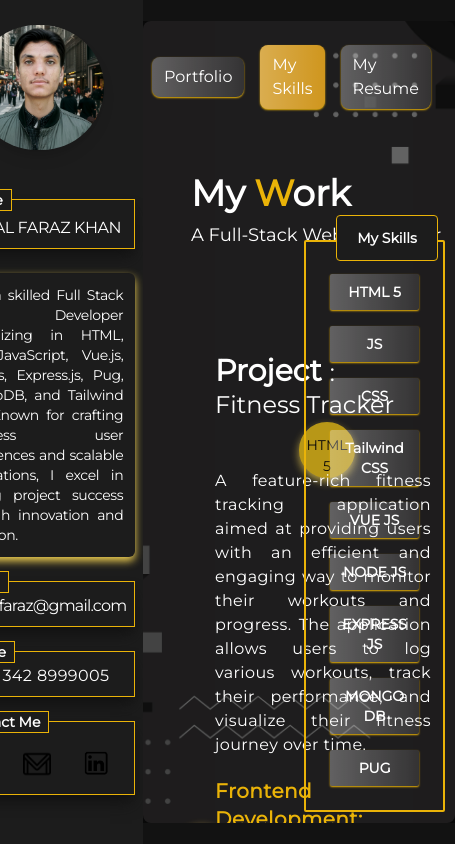
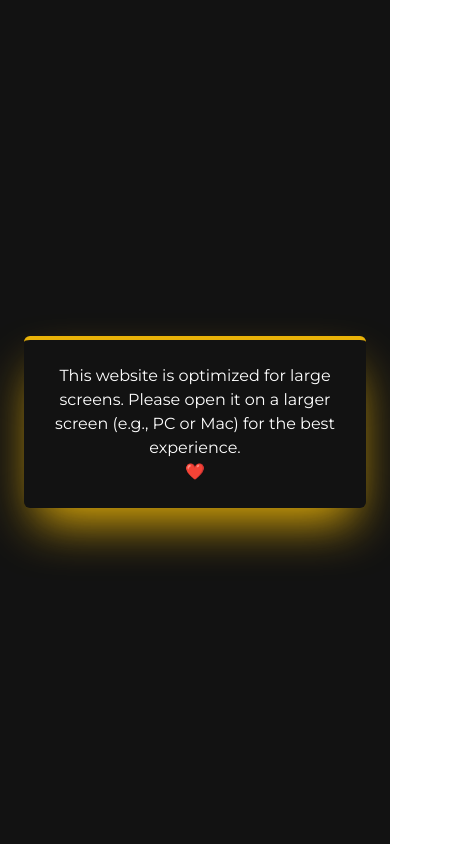
Before and after one commit to A-K-M-A-L-1/MY-Portfolio, a Vue app: page /myskills in a window 390 px wide. Shown: the whole page, 455 px wide, since content can reach past the window. Built offline with nearby package versions, Linux system fonts and the light colour scheme.

Commit message:
finished

```diff
--- a/src/App.vue
+++ b/src/App.vue
@@ -1,21 +1,56 @@
 <template>
 
 
+            <smalls-screen v-if="isSmallScreen"></smalls-screen>
 
-<router-view></router-view>
+        <div>
+            <router-view v-if="!isSmallScreen"></router-view>
+        </div>
 
 
 </template>
 
 
-<script setup>
-
-
-
-// import TheHero from './components/TheHero.vue'
+<script>
+import SmallsScreen from './components/SmallsScreen.vue';
 
 
 
 
+export default {
+  components: { SmallsScreen },
+    data() {
+        return {
+            isSmallScreen: false,
+        };
+    },
+    methods: {
+        checkScreenSize() {
+            this.isSmallScreen = window.innerWidth <= 1176;
+        },
+    },
+    mounted() {
+        this.checkScreenSize();
+        window.addEventListener('resize', this.checkScreenSize);
+    },
+    beforeDestroy() {
+        window.removeEventListener('resize', this.checkScreenSize);
+    },
+};
+</script>
 
-</script>
+<style scoped>
+.fullscreen-message {
+    display: flex;
+    align-items: center;
+    justify-content: center;
+    height: 100vh;
+    width: 100vw;
+    background-color: #fefefe;
+    color: #333;
+    text-align: center;
+    font-size: 1.25rem;
+    padding: 20px;
+    box-shadow: 0 4px 8px rgba(0, 0, 0, 0.1);
+}
+</style>
--- /dev/null
+++ b/src/components/SmallsScreen.vue
@@ -0,0 +1,16 @@
+<template>
+    <div class="flex items-center justify-center w-[100vw] h-[100vh] bg-[#121212] text-white text-center p-6">
+        <div class="p-6 shadow-2xl shadow-yellow-500 rounded-md border-t-4 border-yellow-500">
+        <p class="text-base md:text-lg text-center">
+            This website is optimized for large screens. Please open it on a larger screen (e.g., PC or Mac) for the
+            best experience.
+        </p>
+        <p  class="text-center">❤️</p>
+    </div>
+    </div>
+</template>
+
+<script>
+export default {
+};
+</script>
--- a/src/components/TheSidebar.vue
+++ b/src/components/TheSidebar.vue
@@ -10,8 +10,7 @@
             <!-- details -->
             <div class="flex flex-col justify-between space-y-6 items-stretch">
                 <!-- Name -->
-                <div
-                    class="flex flex-col relative shadow-[#121212] shadow-lg cursor-pointer">
+                <div class="flex flex-col relative shadow-[#121212] shadow-lg cursor-pointer">
                     <span
                         class=" font-sans font-bold text-sm text-white absolute border border-yellow-500 top-[-10px] bg-[#1C1C1C] pl-2 pr-2 left-2">Name</span>
 
@@ -31,8 +30,7 @@
                 </div>
 
                 <!-- Email -->
-                <div
-                    class="flex flex-col relative shadow-[#121212] shadow-lg duration-300 cursor-pointer">
+                <div class="flex flex-col relative shadow-[#121212] shadow-lg duration-300 cursor-pointer">
                     <span
                         class=" font-sans font-bold text-sm text-white absolute border border-yellow-500 top-[-10px] bg-[#1C1C1C] pl-2 pr-2 left-2">Email</span>
 
@@ -41,8 +39,7 @@
                 </div>
 
                 <!-- Phone -->
-                <div
-                    class="flex flex-col relative shadow-[#121212] shadow-lg duration-300 cursor-pointer">
+                <div class="flex flex-col relative shadow-[#121212] shadow-lg duration-300 cursor-pointer">
                     <span
                         class=" font-sans font-bold text-sm text-white absolute border border-yellow-500 top-[-10px] bg-[#1C1C1C] pl-2 pr-2 left-2">Phone</span>
 
@@ -51,21 +48,23 @@
                         342 8999005</span>
                 </div>
                 <!-- Social Media -->
-                <div
-                    class="flex flex-col relative duration-300 cursor-pointer shadow-[#121212] shadow-lg">
+                <div class="flex flex-col relative duration-300 cursor-pointer shadow-[#121212] shadow-lg">
                     <span
                         class=" font-sans font-bold text-sm text-white absolute border border-yellow-500 top-[-10px] bg-[#1C1C1C] pl-2 pr-2 left-2">Contact
                         Me
                     </span>
 
                     <span class="flex justify-around items-center pl-2 pr-2 pt-5 pb-2 border border-yellow-500 ">
-                        <span class="hover:bg-gradient-to-r from-yellow-300  rounded-full w-10 p-1"><a href=""
-                                target="_blank"><img src="./../assets/facebook.png" class="w-8 cursor-pointer"
-                                    alt=""></a>
+                        <span class="hover:bg-gradient-to-r from-yellow-300  rounded-full w-10 p-1"><a
+                                href="https://web.facebook.com/profile.php?id=100093138069993" target="_blank"><img
+                                    src="./../assets/facebook.png" class="w-8 cursor-pointer" alt=""></a>
                         </span>
-                        <span class="hover:bg-gradient-to-r from-yellow-300 rounded-full p-2"><a href=""
-                                target="_blank"><img src="./../assets/gmail.png" class="w-7 cursor-pointer" alt=""></a>
+                        <span class="hover:bg-gradient-to-r from-yellow-300 rounded-full p-2">
+                            <a href="mailto:aqmalfaraz@gmail.com" target="_blank">
+                                <img src="./../assets/gmail.png" class="w-7 cursor-pointer" alt="Gmail">
+                            </a>
                         </span>
+
                         <span class="hover:bg-gradient-to-r from-yellow-300  rounded-full p-2"><a
                                 href="https://linkedin.com/in/akmal-faraz-591756319" target="_blank"><img
                                     src="./../assets/linkedin.png" class="w-7 cursor-pointer" alt=""></a>
--- a/src/components/skills/skill.vue
+++ b/src/components/skills/skill.vue
@@ -25,37 +25,42 @@
 
 
 
-            <div class="fixed top-60 left-[78%] z-50">
+            <div class="fixed top-60 left-[81%] z-50">
                 <span
-                    class=" font-sans font-bold text-sm text-white absolute border border-yellow-500 top-[-25px] bg-[#1C1C1C] px-5 py-3 rounded left-8">My Skills</span>
-                <div class="font-sans font-bold text-sm border-2 border-yellow-500 rounded-sm ">
-                    <div class="flex flex-col justify-center space-y-4 mx-6 mb-6 mt-8">
+                    class=" font-sans tracking-widest text-[14px] font-extrabold text-white absolute border border-yellow-500 top-[-25px] bg-[#1C1C1C] px-5 py-3 rounded left-7 shadow-2xl shadow-gray-500">My Skills</span>
+                <div class="font-sans font-bold text-sm border-2 border-yellow-500 rounded-sm shadow-2xl shadow-yellow-500">
+                    <div class="flex flex-col justify-center  mx-6 mb-6 mt-8">
+                        <div class="px-3 py-2 bg-yellow-600 shadow-yellow-500 shadow-2xl hover:shadow-xl duration-300 text-white rounded-sm cursor-pointer text-center -translate-x-5 animation">Front-End</div>
                         <div
-                            class="px-3 py-2 bg-[linear-gradient(to_right,rgba(255,255,255,0.3),rgba(255,255,255,0.1))] hover:bg-yellow-600 shadow-yellow-500 shadow-sm hover:shadow-xl duration-300 text-white rounded-sm cursor-pointer text-center hover:translate-x-[20px] animation">
+                            class="px-3 py-2 bg-[linear-gradient(to_right,rgba(73,33,33,30%),rgba(255,255,255,0.1))] hover:bg-yellow-600 shadow-yellow-500 shadow-2xl hover:shadow-xl duration-300 text-white rounded-sm cursor-pointer text-center hover:translate-x-[20px] animation">
                             HTML 5</div>
                         <div
-                            class="px-3 py-2 bg-[linear-gradient(to_right,rgba(255,255,255,0.3),rgba(255,255,255,0.1))] hover:bg-yellow-600 shadow-yellow-500 shadow-sm hover:shadow-xl duration-300 text-white rounded-sm cursor-pointer text-center hover:translate-x-[20px]">
+                            class="px-3 py-2 bg-[linear-gradient(to_right,rgba(73,33,33,30%),rgba(255,255,255,0.1))] hover:bg-yellow-600 shadow-yellow-500 shadow-2xl hover:shadow-xl duration-300 text-white rounded-sm cursor-pointer text-center hover:translate-x-[20px]">
                             JS</div>
                         <div
-                            class="px-3 py-2 bg-[linear-gradient(to_right,rgba(255,255,255,0.3),rgba(255,255,255,0.1))] hover:bg-yellow-600 shadow-yellow-500 shadow-sm hover:shadow-xl duration-300 text-white rounded-sm cursor-pointer text-center hover:translate-x-[20px]">
+                            class="px-3 py-2 bg-[linear-gradient(to_right,rgba(73,33,33,30%),rgba(255,255,255,0.1))] hover:bg-yellow-600 shadow-yellow-500 shadow-2xl hover:shadow-xl duration-300 text-white rounded-sm cursor-pointer text-center hover:translate-x-[20px]">
                             CSS</div>
                         <div
-                            class="px-3 py-2 bg-[linear-gradient(to_right,rgba(255,255,255,0.3),rgba(255,255,255,0.1))] hover:bg-yellow-600 shadow-yellow-500 shadow-sm hover:shadow-xl duration-300 text-white rounded-sm cursor-pointer text-center hover:translate-x-[20px]">
+                            class="px-3 py-2 bg-[linear-gradient(to_right,rgba(73,33,33,30%),rgba(255,255,255,0.1))] hover:bg-yellow-600 shadow-yellow-500 shadow-2xl hover:shadow-xl duration-300 text-white rounded-sm cursor-pointer text-center hover:translate-x-[20px]">
                             Tailwind CSS</div>
                         <div
-                            class="px-3 py-2 bg-[linear-gradient(to_right,rgba(255,255,255,0.3),rgba(255,255,255,0.1))] hover:bg-yellow-600 shadow-yellow-500 shadow-sm hover:shadow-xl duration-300 text-white rounded-sm cursor-pointer text-center hover:translate-x-[20px]">
-                            VUE JS</div>
+                            class="px-3 py-2 bg-[linear-gradient(to_right,rgba(73,33,33,30%),rgba(255,255,255,0.1))] hover:bg-yellow-600 shadow-yellow-500 hover:shadow-xl duration-300 text-white rounded-sm cursor-pointer text-center hover:translate-x-[20px]">
+                            VUE JS
+                        </div>
+                        <div class="px-3 mt-6 py-2 bg-yellow-600 shadow-yellow-500 shadow-2xl hover:shadow-xl duration-300 text-white rounded-sm cursor-pointer text-center -translate-x-5 animation">Back-End</div>
+
+
                         <div
-                            class="px-3 py-2 bg-[linear-gradient(to_right,rgba(255,255,255,0.3),rgba(255,255,255,0.1))] hover:bg-yellow-600 shadow-yellow-500 shadow-sm hover:shadow-xl duration-300 text-white rounded-sm cursor-pointer text-center hover:translate-x-[20px]">
+                            class="px-3 py-2 bg-[linear-gradient(to_right,rgba(73,33,33,30%),rgba(255,255,255,0.1))] hover:bg-yellow-600 shadow-yellow-500 shadow-2xl hover:shadow-xl duration-300 text-white rounded-sm cursor-pointer text-center hover:translate-x-[20px]">
                             NODE JS</div>
                         <div
-                            class="px-3 py-2 bg-[linear-gradient(to_right,rgba(255,255,255,0.3),rgba(255,255,255,0.1))] hover:bg-yellow-600 shadow-yellow-500 shadow-sm hover:shadow-xl duration-300 text-white rounded-sm cursor-pointer text-center hover:translate-x-[20px]">
+                            class="px-3 py-2 bg-[linear-gradient(to_right,rgba(73,33,33,30%),rgba(255,255,255,0.1))] hover:bg-yellow-600 shadow-yellow-500 shadow-2xl hover:shadow-xl duration-300 text-white rounded-sm cursor-pointer text-center hover:translate-x-[20px]">
                             EXPRESS JS</div>
                         <div
-                            class="px-3 py-2 bg-[linear-gradient(to_right,rgba(255,255,255,0.3),rgba(255,255,255,0.1))] hover:bg-yellow-600 shadow-yellow-500 shadow-sm hover:shadow-xl duration-300 text-white rounded-sm cursor-pointer text-center hover:translate-x-[20px]">
+                            class="px-3 py-2 bg-[linear-gradient(to_right,rgba(73,33,33,30%),rgba(255,255,255,0.1))] hover:bg-yellow-600 shadow-yellow-500 shadow-2xl hover:shadow-xl duration-300 text-white rounded-sm cursor-pointer text-center hover:translate-x-[20px]">
                             MONGO DB</div>
                         <div
-                            class="px-3 py-2 bg-[linear-gradient(to_right,rgba(255,255,255,0.3),rgba(255,255,255,0.1))] hover:bg-yellow-600 shadow-yellow-500 shadow-sm hover:shadow-xl duration-300 text-white rounded-sm cursor-pointer text-center hover:translate-x-[20px]">
+                            class="px-3 py-2 bg-[linear-gradient(to_right,rgba(73,33,33,30%),rgba(255,255,255,0.1))] hover:bg-yellow-600 shadow-yellow-500  hover:shadow-xl duration-300 text-white rounded-sm cursor-pointer text-center hover:translate-x-[20px]">
                             PUG</div>
                     </div>
                 </div>
```
Also changed, not shown: src/components/resume/ResumeHero.vue (+15 -7 lines).
